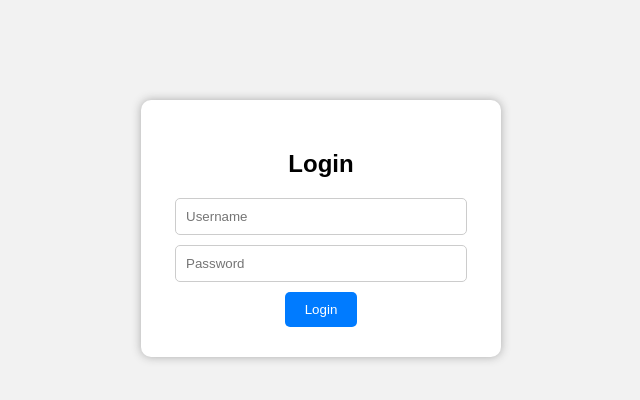
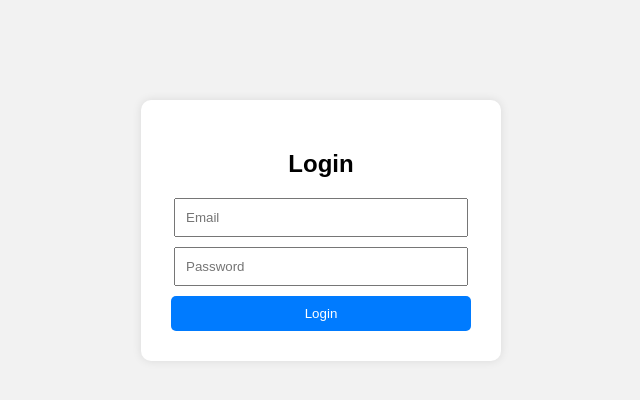
Before and after one commit to iyadalduhni/inventory-system, a Flask app: page / in a window 1280 px wide. Shown: the top 400 px of the page, without its empty margins (319-959 px from the left). Run offline with Flask 3, Linux system fonts and the light colour scheme.

Commit message:
Update login.html

```diff
--- a/templates/login.html
+++ b/templates/login.html
@@ -5,18 +5,28 @@
   <title>Login</title>
   <style>
     body { font-family: Arial, sans-serif; background: #f2f2f2; text-align: center; }
-    .login-box { background: white; padding: 30px; margin: 100px auto; width: 300px; border-radius: 10px; box-shadow: 0 0 10px #aaa; }
-    input { display: block; width: 90%; padding: 10px; margin: 10px auto; border: 1px solid #ccc; border-radius: 5px; }
-    button { padding: 10px 20px; background: #007bff; color: white; border: none; border-radius: 5px; cursor: pointer; }
+    .login-box {
+      background: white;
+      padding: 30px;
+      margin: 100px auto;
+      width: 300px;
+      border-radius: 10px;
+      box-shadow: 0 0 10px rgba(0,0,0,0.1);
+    }
+    input { display: block; width: 90%; padding: 10px; margin: 10px auto; }
+    button {
+      padding: 10px; width: 100%; background: #007bff; color: white; border: none;
+      border-radius: 5px; cursor: pointer;
+    }
     button:hover { background: #0056b3; }
-    .error { color: red; }
+    .error { color: red; margin-top: 10px; }
   </style>
 </head>
 <body>
   <div class="login-box">
     <h2>Login</h2>
     <form method="POST">
-      <input type="text" name="username" placeholder="Username" required>
+      <input type="text" name="username" placeholder="Email" required>
       <input type="password" name="password" placeholder="Password" required>
       <button type="submit">Login</button>
     </form>
```
